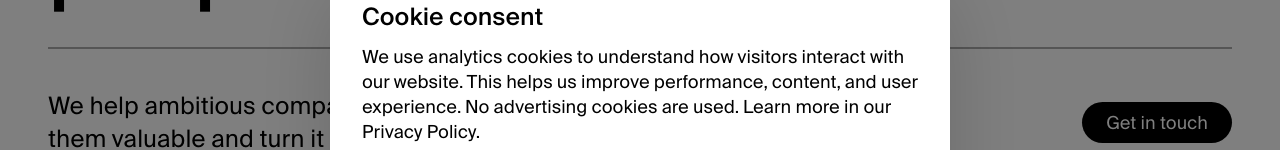
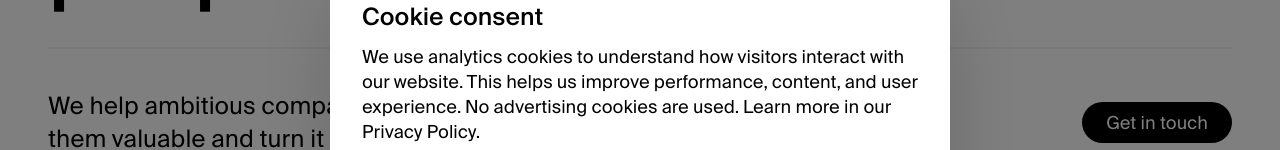
Before and after one commit to stefanvanijcken-star/aikenwood, a Next.js app: page / in a window 1280 px wide. Shown: the part 298-448 px from the top of the page. Built offline with nearby package versions, Linux system fonts and the light colour scheme.

Commit message:
Hero Spacer Color Fix

```diff
--- a/app/components/home/Hero.js
+++ b/app/components/home/Hero.js
@@ -10,7 +10,7 @@ export default function Hero() {
 
       <div style={{
         height: '2px',
-        backgroundColor: 'rgba(0,0,0,0.33)',
+        backgroundColor: '#F3F3F3',
         marginTop: '40px',
         marginBottom: '40px'
       }} />
```
